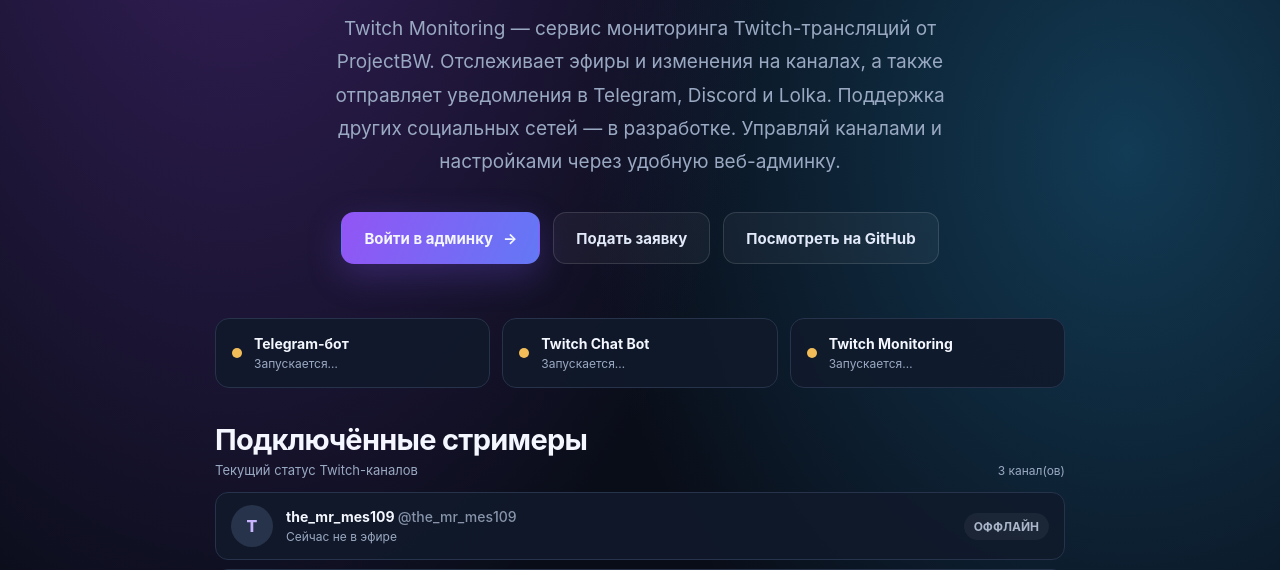
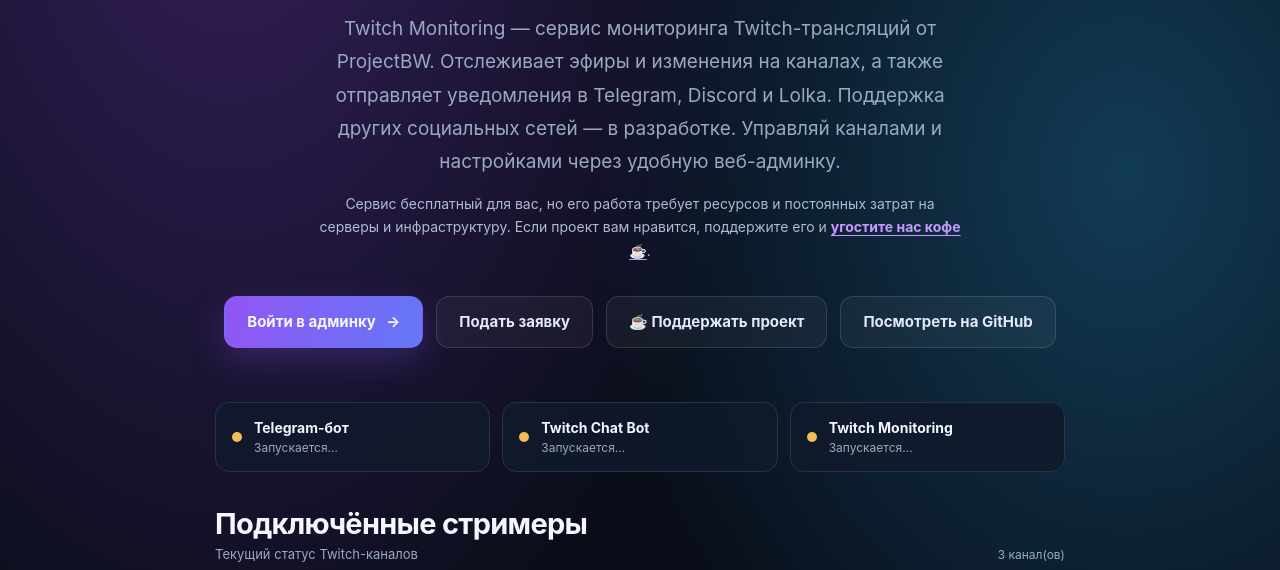
Before and after one commit to bwproject/Twitch-Monitoring, a FastAPI app: page / in a window 1280 px wide. Shown: the part 380-950 px from the top of the page. Run offline with FastAPI, Linux system fonts and the light colour scheme; data that the repository does not hold is empty; parts of the project's set-up code (start-up, migrations or seed data) failed here and were passed over.

Commit message:
Add project support button and donation note to homepage

```diff
--- a/web/templates/index.html
+++ b/web/templates/index.html
@@ -42,9 +42,11 @@
       <div class="eyebrow"><span class="dot"></span> PROJECTBW · TWITCH TOOLS</div>
       <h1>Следи за стримами.<br><span class="gradient">Не пропускай главное.</span></h1>
       <p class="lead">Twitch Monitoring — сервис мониторинга Twitch-трансляций от ProjectBW. Отслеживает эфиры и изменения на каналах, а также отправляет уведомления в Telegram, Discord и Lolka. Поддержка других социальных сетей — в разработке. Управляй каналами и настройками через удобную веб-админку.</p>
+      <p style="max-width:650px;margin:14px auto 0;color:#aebbd2;font-size:14px;line-height:1.65">Сервис бесплатный для вас, но его работа требует ресурсов и постоянных затрат на серверы и инфраструктуру. Если проект вам нравится, поддержите его и <a href="https://dalink.to/the_mr_mes109" target="_blank" rel="noopener noreferrer" style="color:#c69aff;font-weight:700;text-decoration:underline;text-underline-offset:3px">угостите нас кофе ☕</a>.</p>
       <div class="actions">
         <a class="btn primary" href="/admin">Войти в админку <span aria-hidden="true">→</span></a>
         <a class="btn secondary" href="/apply">Подать заявку</a>
+        <a class="btn secondary" href="https://dalink.to/the_mr_mes109" target="_blank" rel="noopener noreferrer">☕ Поддержать проект</a>
         <a class="btn secondary" href="https://github.com/bwproject/Twitch-Monitoring" target="_blank" rel="noopener noreferrer">Посмотреть на GitHub</a>
       </div>
       <section class="service-status" aria-label="Статус сервисов">
```
